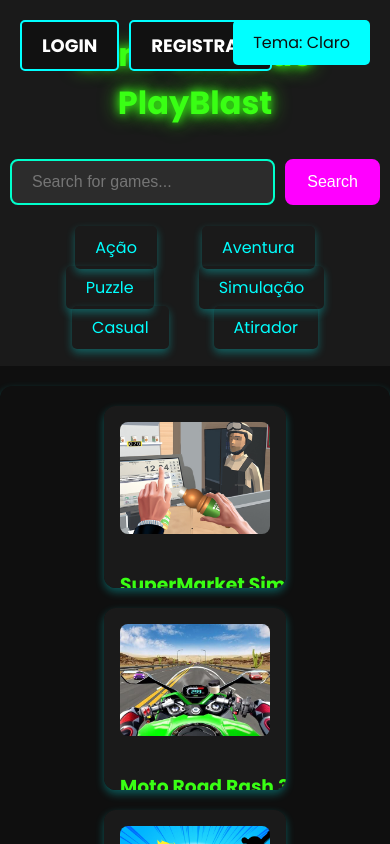
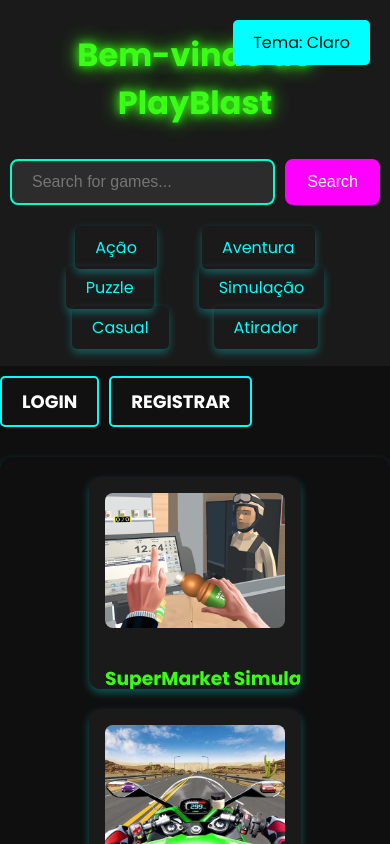
Before and after one commit to pedrolucas201/site-de-jogos, a React (Create React App) app: page / in a window 390 px wide. Shown: the top 844 px of the page. Built offline with nearby package versions, Linux system fonts and the light colour scheme; no server answers.

Commit message:
fix: styles.css

```diff
--- a/src/styles/styles.css
+++ b/src/styles/styles.css
@@ -625,4 +625,151 @@ a:hover {
     width: 150px;
     height: 150px; /* Ajuste adicional em telas muito pequenas */
   }
+
+  .game-card {
+    width: 120px;
+    height: 120px; /* Ajuste adicional em telas muito pequenas */
+  }
+
+  .auth-buttons {
+    position: static;
+    margin-top: 10px;
+  }
+
+  .auth-buttons .neon-button {
+    margin-bottom: 10px;
+  }
+
+  .auth-buttons-container {
+    position: static;
+    margin-top: 10px;
+  }
+
+  .games-grid {
+    gap: 20px; /* Reduzido o espaçamento para telas menores */
+  }
+
+  .game-card {
+    width: 180px;
+    height: 180px; /* Ajuste de tamanho dos cards em telas menores */
+  }
+
+  .profile-container {
+    margin: 10px;
+  }
+
+  .profile-content {
+    font-size: 1rem;
+  }
 }
+
+@media (max-width: 320px) {
+  .game-card {
+    width: 120px;
+    height: 120px; /* Ajuste adicional em telas muito pequenas */
+  }
+}
+
+@media (max-width: 768px) {
+  .auth-buttons {
+    position: static;
+    margin-top: 10px;
+  }
+
+  .auth-buttons .neon-button {
+    margin-bottom: 10px;
+  }
+
+  .auth-buttons-container {
+    position: static;
+    margin-top: 10px;
+  }
+
+  .games-grid {
+    gap: 20px; /* Reduzido o espaçamento para telas menores */
+  }
+
+  .game-card {
+    width: 180px;
+    height: 180px; /* Ajuste de tamanho dos cards em telas menores */
+  }
+
+  .profile-container {
+    margin: 10px;
+  }
+
+  .profile-content {
+    font-size: 1rem;
+  }
+
+  .profile-content p {
+    font-size: 0.8rem;
+  }
+
+  .logout-button {
+    font-size: 0.8rem;
+  }
+
+  .auth-buttons-container {
+    flex-direction: column;
+    right: 10px; /* Ajustado para evitar sobreposição em telas menores */
+  }
+
+  .games-grid {
+    gap: 20px; /* Reduzido o espaçamento para telas menores */
+  }
+
+  .game-card {
+    width: 180px;
+    height: 180px; /* Ajuste de tamanho dos cards em telas menores */
+  }
+
+  .game-card {
+    width: 150px;
+    height: 150px; /* Ajuste adicional em telas muito pequenas */
+  }
+
+  .game-card {
+    width: 120px;
+    height: 120px; /* Ajuste adicional em telas muito pequenas */
+  }
+
+  .auth-buttons {
+    position: static;
+    margin-top: 10px;
+  }
+
+  .auth-buttons .neon-button {
+    margin-bottom: 10px;
+  }
+
+  .auth-buttons-container {
+    position: static;
+    margin-top: 10px;
+  }
+
+  .games-grid {
+    gap: 20px; /* Reduzido o espaçamento para telas menores */
+  }
+
+  .game-card {
+    width: 180px;
+    height: 180px; /* Ajuste de tamanho dos cards em telas menores */
+  }
+
+  .profile-container {
+    margin: 10px;
+  }
+
+  .profile-content {
+    font-size: 1rem;
+  }
+
+  .profile-content p {
+    font-size: 0.8rem;
+  }
+
+  .logout-button {
+    font-size: 0.8rem;
+  }
+}
```
